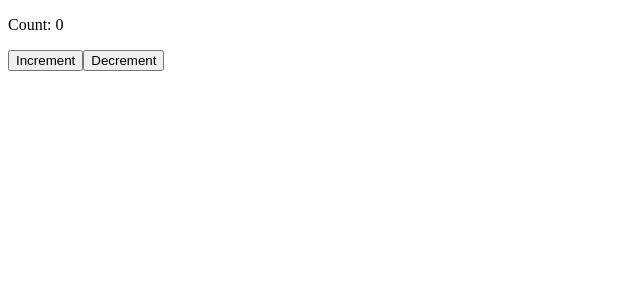
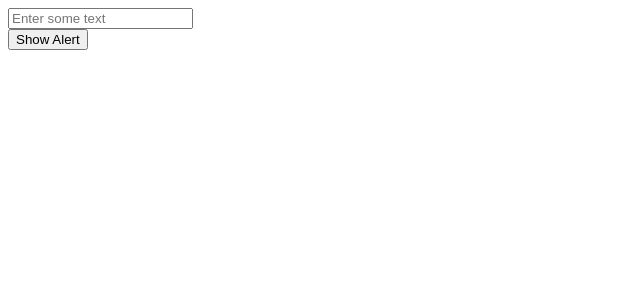
Before and after one commit to subh511/assignment_week_6, a React (Vite) app: page / in a window 1280 px wide. Shown: the top 300 px of the page, without its empty margins (0-640 px from the left). Built offline with nearby package versions, Linux system fonts and the light colour scheme.

Commit message:
used callBack cases

```diff
--- a/src/App.jsx
+++ b/src/App.jsx
@@ -1,6 +1,8 @@
 //import { Assignment1 } from "./components/Assignment1"
 
-import { Assignment1 } from "./components/useCallback/Assignment1"
+import { Assignment2 } from "./components/useCallback/Assignment2"
+
+//import { Assignment1 } from "./components/useCallback/Assignment1"
 
 //import { Assignment2 } from "./components/Assignment2"
 //import { Assignment3 } from "./components/useMemo/Assignment3"
@@ -12,7 +14,8 @@ function App() {
     {/*<Assignment1/>*/}
     {/*<Assignment2/>*/}
     {/*<Assignment3/>*/}
-    <Assignment1/>
+    {/*<Assignment1/>*/}
+    <Assignment2/>
     </div>
   )
 }
--- a/src/components/useCallback/Assignment2.jsx
+++ b/src/components/useCallback/Assignment2.jsx
@@ -1,4 +1,4 @@
-import React, { useState, useCallback } from 'react';
+import { useState, useCallback } from 'react';
 
 // Create a component with a text input field and a button. The goal is to display an alert with the text entered when the button is clicked. Use useCallback to memoize the event handler function that triggers the alert, ensuring it's not recreated on every render.
 // Currently we only have inputText as a state variable and hence you might not see the benefits of
@@ -8,9 +8,9 @@ export function Assignment2() {
     const [inputText, setInputText] = useState('');
 
     // Your code starts here
-    function showAlert() {
-
-    }
+    const showAlert = useCallback(() => {
+        alert(inputText)
+    },[inputText])
     // Your code ends here
 
     return (
@@ -21,6 +21,7 @@ export function Assignment2() {
                 onChange={(e) => setInputText(e.target.value)}
                 placeholder="Enter some text"
             />
+            <br/>
             <Alert showAlert={showAlert} />
         </div>
     );
```
